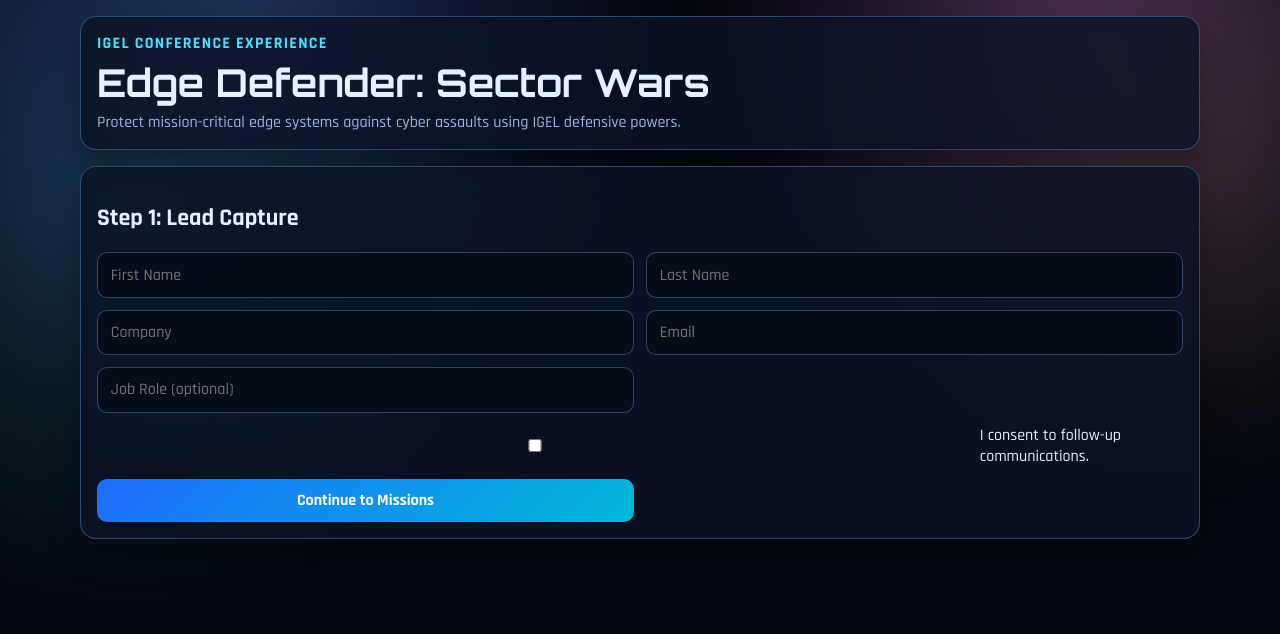
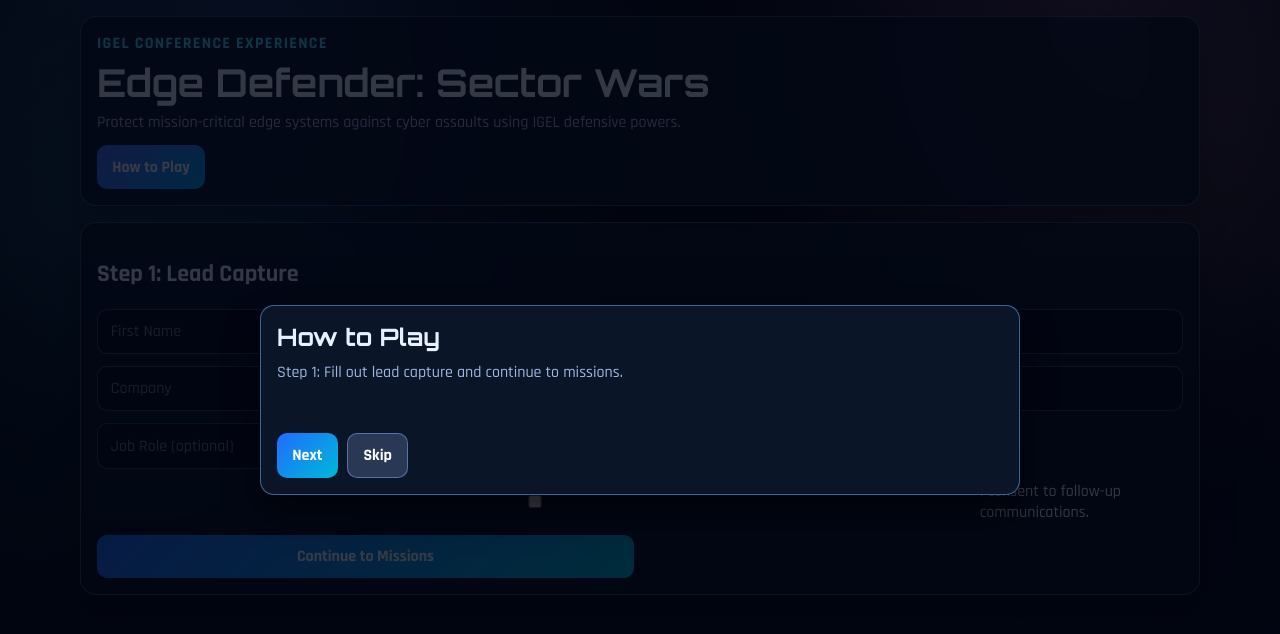
Before and after one commit to vDaveYoung/IGEL_web_defender, a website: page public/index.html in a window 1280 px wide. Drawn offline with Linux system fonts and the light colour scheme.

Commit message:
Add first-run tutorial overlay and help button

```diff
--- a/public/app.js
+++ b/public/app.js
@@ -76,6 +76,12 @@ const savedNode = document.getElementById("saved");
 
 const playAgainBtn = document.getElementById("play-again");
 const boardTabs = [...document.querySelectorAll(".board-tab")];
+const helpOpenBtn = document.getElementById("help-open");
+
+const tutorialOverlay = document.getElementById("tutorial-overlay");
+const tutorialStepNode = document.getElementById("tutorial-step");
+const tutorialNextBtn = document.getElementById("tutorial-next");
+const tutorialSkipBtn = document.getElementById("tutorial-skip");
 
 const canvas = document.getElementById("game-canvas");
 const ctx = canvas.getContext("2d");
@@ -85,6 +91,16 @@ let mission = null;
 let running = false;
 let rafId = null;
 let lastTick = 0;
+let tutorialIndex = 0;
+
+const TUTORIAL_KEY = "sectorWarsTutorialSeen_v1";
+const tutorialSteps = [
+  "Step 1: Fill out lead capture and continue to missions.",
+  "Step 2: Pick a mission sector. Every round lasts 75 seconds.",
+  "Step 3: Aim with mouse or touch and click (or press Space) to fire.",
+  "Step 4: Stop threats before they reach endpoint nodes around the arena.",
+  "Step 5: Use IGEL capability buttons for shields, recovery, and threat control.",
+];
 
 const state = {
   timeLeft: ROUND_SECONDS,
@@ -109,6 +125,28 @@ const state = {
 function showScreen(key) {
   Object.values(screens).forEach((s) => s.classList.remove("active"));
   screens[key].classList.add("active");
+}
+
+function showTutorial(index = 0) {
+  tutorialIndex = index;
+  tutorialStepNode.textContent = tutorialSteps[tutorialIndex] || tutorialSteps[0];
+  tutorialNextBtn.textContent = tutorialIndex >= tutorialSteps.length - 1 ? "Done" : "Next";
+  tutorialOverlay.classList.remove("hidden");
+}
+
+function hideTutorial(markSeen = true) {
+  tutorialOverlay.classList.add("hidden");
+  if (markSeen) {
+    localStorage.setItem(TUTORIAL_KEY, "1");
+  }
+}
+
+function nextTutorialStep() {
+  if (tutorialIndex >= tutorialSteps.length - 1) {
+    hideTutorial(true);
+    return;
+  }
+  showTutorial(tutorialIndex + 1);
 }
 
 function buildMissions() {
@@ -554,6 +592,19 @@ playAgainBtn.addEventListener("click", () => {
   showScreen("mission");
 });
 
+helpOpenBtn.addEventListener("click", () => {
+  showTutorial(0);
+});
+
+tutorialNextBtn.addEventListener("click", nextTutorialStep);
+tutorialSkipBtn.addEventListener("click", () => hideTutorial(true));
+
+tutorialOverlay.addEventListener("click", (event) => {
+  if (event.target === tutorialOverlay) {
+    hideTutorial(true);
+  }
+});
+
 for (const tab of boardTabs) {
   tab.addEventListener("click", async () => {
     boardTabs.forEach((b) => b.classList.remove("active"));
@@ -564,3 +615,7 @@ for (const tab of boardTabs) {
 
 buildMissions();
 showScreen("lead");
+
+if (!localStorage.getItem(TUTORIAL_KEY)) {
+  showTutorial(0);
+}
--- a/public/index.html
+++ b/public/index.html
@@ -16,6 +16,9 @@
         <p class="eyebrow">IGEL Conference Experience</p>
         <h1>Edge Defender: Sector Wars</h1>
         <p class="subtitle">Protect mission-critical edge systems against cyber assaults using IGEL defensive powers.</p>
+        <div class="brand-actions">
+          <button id="help-open" type="button" class="help-btn">How to Play</button>
+        </div>
       </header>
 
       <section id="lead-screen" class="panel screen active">
@@ -67,6 +70,17 @@
         </div>
         <div id="leaderboard" class="leaderboard"></div>
       </section>
+
+      <section id="tutorial-overlay" class="tutorial-overlay hidden" aria-live="polite" aria-modal="true" role="dialog">
+        <article class="tutorial-card">
+          <h2>How to Play</h2>
+          <p id="tutorial-step" class="tutorial-step"></p>
+          <div class="tutorial-actions">
+            <button id="tutorial-next" type="button">Next</button>
+            <button id="tutorial-skip" type="button" class="tutorial-skip">Skip</button>
+          </div>
+        </article>
+      </section>
     </main>
 
     <script src="/app.js" defer></script>
--- a/public/styles.css
+++ b/public/styles.css
@@ -59,6 +59,14 @@ body {
 .subtitle {
   color: var(--muted);
   margin: 0.35rem 0 0;
+}
+
+.brand-actions {
+  margin-top: 0.8rem;
+}
+
+.help-btn {
+  background: linear-gradient(135deg, #4c6bff, #00a7ff);
 }
 
 .screen { display: none; }
@@ -193,6 +201,48 @@ button, .cta {
 
 .leaderboard-empty { color: var(--muted); }
 
+.tutorial-overlay {
+  position: fixed;
+  inset: 0;
+  background: rgba(1, 5, 16, 0.78);
+  display: flex;
+  align-items: center;
+  justify-content: center;
+  padding: 1rem;
+  z-index: 1000;
+}
+
+.tutorial-card {
+  width: min(760px, 100%);
+  background: rgba(12, 22, 42, 0.96);
+  border: 1px solid rgba(116, 178, 255, 0.5);
+  border-radius: 14px;
+  box-shadow: 0 20px 36px rgba(0, 0, 0, 0.45);
+  padding: 1rem;
+}
+
+.tutorial-card h2 {
+  margin: 0 0 0.65rem;
+  font-family: Orbitron, sans-serif;
+}
+
+.tutorial-step {
+  color: var(--muted);
+  min-height: 3.4rem;
+  margin: 0;
+}
+
+.tutorial-actions {
+  margin-top: 1rem;
+  display: flex;
+  gap: 0.6rem;
+}
+
+.tutorial-skip {
+  background: rgba(44, 60, 90, 0.9);
+  border: 1px solid rgba(130, 174, 255, 0.5);
+}
+
 @media (max-width: 900px) {
   .mission-grid { grid-template-columns: 1fr 1fr; }
   .capabilities { grid-template-columns: 1fr 1fr; }
@@ -201,4 +251,5 @@ button, .cta {
 @media (max-width: 680px) {
   .lead-grid, .mission-grid { grid-template-columns: 1fr; }
   .leaderboard-row { grid-template-columns: 34px 1fr 80px 70px; font-size: 0.92rem; }
+  .tutorial-actions { flex-direction: column; }
 }
```
